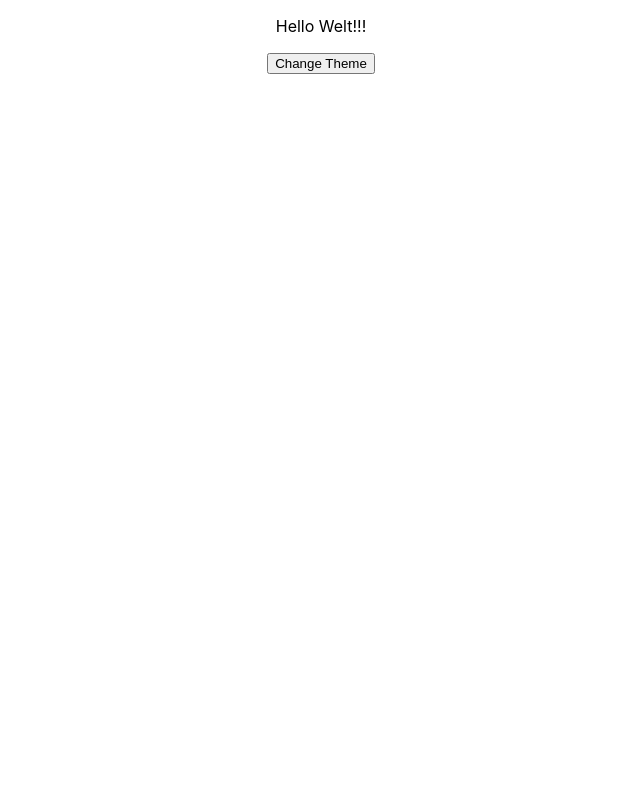
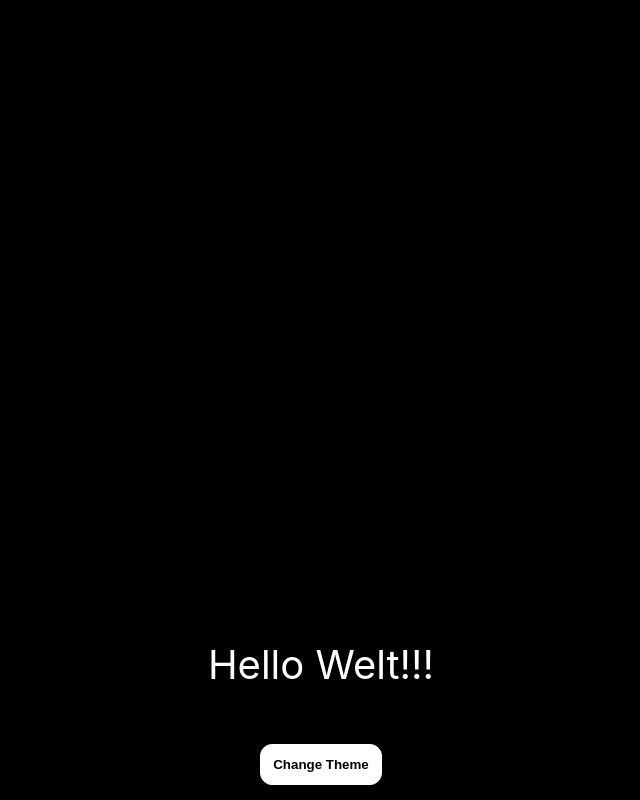
Before and after one commit to KayokwaC/project25, a React (Create React App) app in the folder reactproject25/: page / in a window 1280 px wide. Shown: the whole page, without its empty margins (319-959 px from the left). Built offline with nearby package versions, Linux system fonts and the light colour scheme.

Commit message:
styling and basic functionality works

```diff
--- a/reactproject25/src/components/themer/index.jsx
+++ b/reactproject25/src/components/themer/index.jsx
@@ -1,11 +1,19 @@
 import React from "react";
+import useLocalStorage from "./useLocalStorage";
+import "./styles.css";
 
 export default function Themer() {
+  const [theme, setTheme] = useLocalStorage("theme", "dark");
+
+  function handleToggleTheme() {
+    setTheme(theme === "dark" ? "light" : "dark");
+  }
+
   return (
-    <div className="light-dark-mode">
+    <div className="light-dark-mode" data-theme={theme}>
       <div className="theme-container">
         <p>Hello Welt!!!</p>
-        <button>Change Theme</button>
+        <button onClick={handleToggleTheme}>Change Theme</button>
       </div>
     </div>
   );
--- a/reactproject25/src/components/themer/styles.css
+++ b/reactproject25/src/components/themer/styles.css
@@ -0,0 +1,43 @@
+:root{
+    --background:#ffffff;
+    --text:#000000;
+    --button-bg:#000000;
+    --button-text:#ffffff;
+
+}
+
+[data-theme="dark"]{
+    --background:#000000;
+    --text:#ffffff;
+    --button-bg:#ffffff;
+    --button-text:#000000;
+}
+
+.light-dark-mode{
+    background-color:var(--background);
+    height: 100vh;
+    display:flex;
+    flex-direction: column;
+    justify-content:flex-end;
+    font-size: 20px;
+    transition: all 0.5s;
+    /* margin:10px; */
+}
+
+.light-dark-mode p {
+    color:var(--text);
+    font-size: 40px;
+    /* margin:10px; */
+}
+
+.light-dark-mode button {
+   background-color: var(--button-bg);
+   border: 1px solid var(--button-bg);
+    color: var(--button-text);
+    margin: 15px 0px;
+    padding: 12px;
+    border-radius: 12px;
+    font-weight: 600;
+    cursor: pointer;
+    /* margin:10px; */
+}
--- /dev/null
+++ b/reactproject25/src/components/themer/useLocalStorage.jsx
@@ -0,0 +1,28 @@
+
+import {useEffect, useState} from "react";
+export default function useLocalStorage(key, defaultValue)
+{
+
+    const [theme, setTheme] = useState(
+        () => {
+            let storedTheme;
+            try {
+                storedTheme = JSON.parse(localStorage.getItem(key)) || defaultValue;
+
+            }
+            catch(e) {
+                console.log(e);
+                storedTheme = defaultValue;
+            }
+
+            return storedTheme;
+        }
+    );
+
+useEffect(() => {
+localStorage.setItem(key, JSON.stringify(theme));
+
+}, [key, theme]);
+
+    return [theme, setTheme];
+}
```
Also changed, not shown: reactproject25/src/components/themer/useLocalStorage.js (deleted).
